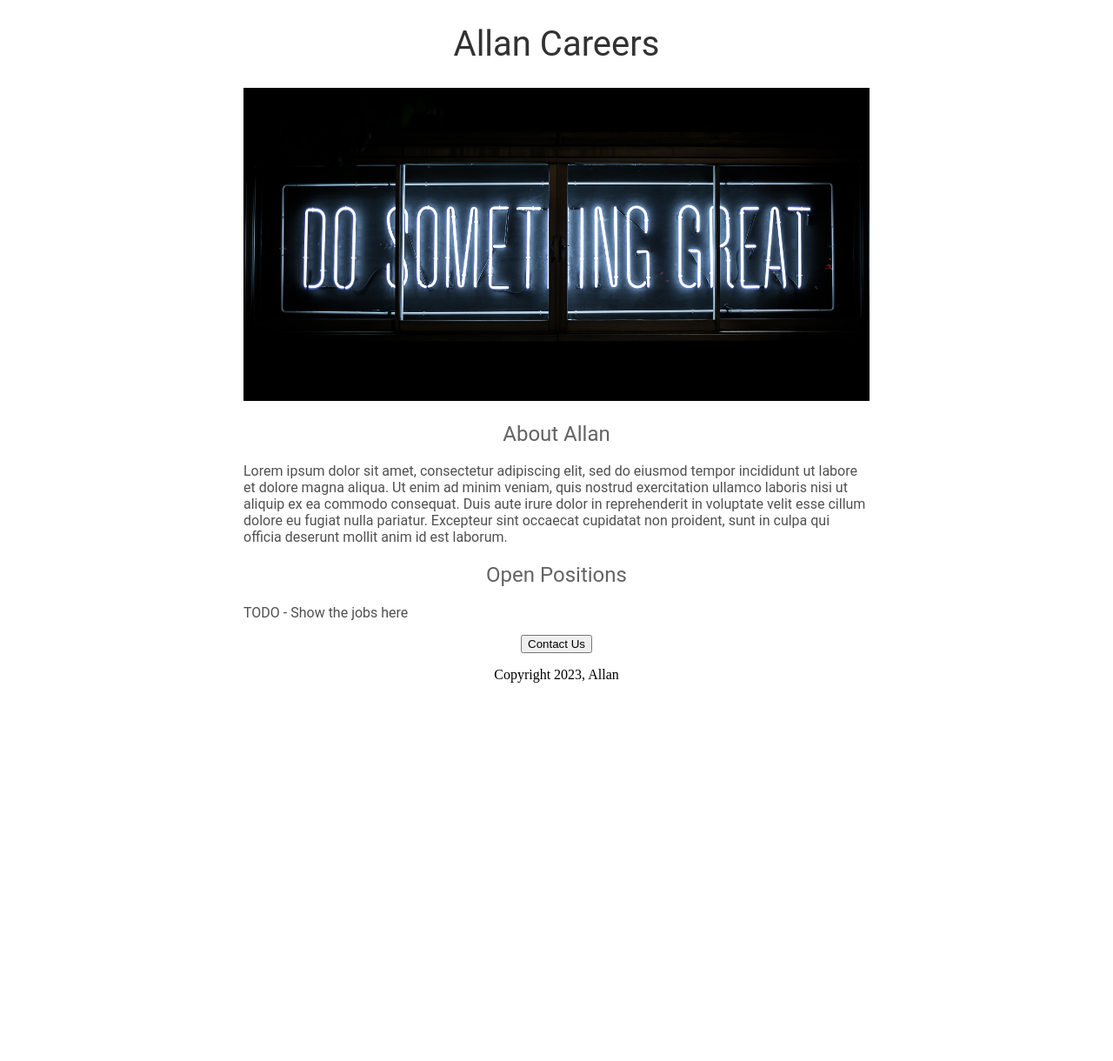
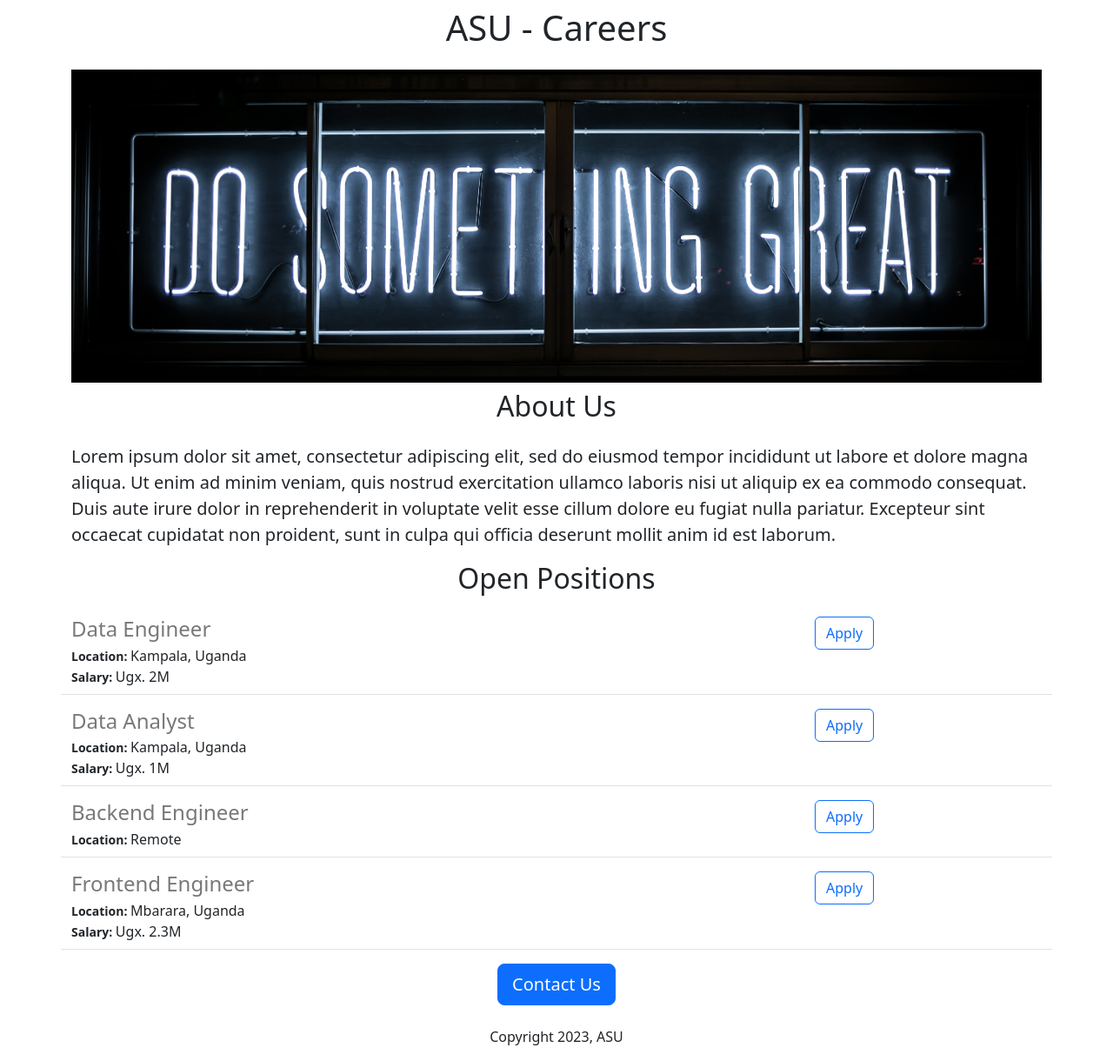
Before and after one commit to Aletien/allan-careers-website, a Flask app: page / in a window 1280 px wide. Shown: the whole page at 87% size. Before the commit the page ends 785 px from the top, so only its background shows below. Run offline with Flask 3, Linux system fonts and the light colour scheme.

Commit message:
Added dynamic data and API route

```diff
--- a/app.py
+++ b/app.py
@@ -1,11 +1,42 @@
-from flask import Flask, render_template
+from flask import Flask, render_template, jsonify
 
 app = Flask(__name__)
+
+JOBS = [
+  {
+    'id': 1,
+    'title' : "Data Engineer",
+    'location' : 'Kampala, Uganda',
+    'salary' : 'Ugx. 2M'
+  },
+  {
+    'id': 1,
+    'title' : "Data Analyst",
+    'location' : 'Kampala, Uganda',
+    'salary' : 'Ugx. 1M'
+  },
+  {
+    'id': 1,
+    'title' : "Backend Engineer",
+    'location' : 'Remote',
+
+  },
+  {
+    'id': 4,
+    'title' : "Frontend Engineer",
+    'location' : 'Mbarara, Uganda',
+    'salary' : 'Ugx. 2.3M'
+  }
+]
 
 
 @app.route("/")
 def hello_world():
-  return render_template('home.html')
+  return render_template('home.html', jobs=JOBS, company_name='ASU')
+
+@app.route("/api/jobs")
+def list_jobs():
+  return jsonify(JOBS)
 
 
 if __name__ == "__main__":
--- a/templates/home.html
+++ b/templates/home.html
@@ -5,50 +5,33 @@
   <meta http-equiv="X-UA-Compatible" content="IE=edge">
   <meta name="viewport" content="width=device-width, initial-scale=1.0">
   <title>Allan Careers</title>
+  <link href="https://cdn.jsdelivr.net/npm/bootstrap@5.2.3/dist/css/bootstrap.min.css" rel="stylesheet" integrity="sha384-rbsA2VBKQhggwzxH7pPCaAqO46MgnOM80zW1RWuH61DGLwZJEdK2Kadq2F9CUG65" crossorigin="anonymous">
   <style>
-    h1{
-      font-size: 40px;
-      font-family: Roboto;
-      font-weight: normal;
-      color: rgb(50,50,50);
-      text-align: center;
-    }
-    #banner {
+    #banner{
+      height: 360px;
       width: 100%;
-      height:360px;
       object-fit: cover;
     }
-    h2{
-      font-family: Roboto;
-      font: size; 32px;
-      color: rgb(100,100,100);
-      text-align: center;
-      font-weight: normal;
-    }
-    .bodytext{
-      font-family: Roboto;
-      color: rgb(80,80,80);
-    }
-    #container{
-      max-width: 720px;
-      margin: 0 auto;
-    }
-
   </style>
-
 </head>
 <body>
-  <div id="container">
-    <h1>Allan Careers</h1>
-    <img id="banner" src="https://allan-careers-website.allanbakwanamah.repl.co/static/banner.jpg" alt="Banner" height="320">
-    <h2>About Allan</h2>
-    <p class="bodytext">Lorem ipsum dolor sit amet, consectetur adipiscing elit, sed do eiusmod tempor incididunt ut labore et dolore magna aliqua. Ut enim ad minim veniam, quis nostrud exercitation ullamco laboris nisi ut aliquip ex ea commodo consequat. Duis aute irure dolor in reprehenderit in voluptate velit esse cillum dolore eu fugiat nulla pariatur. Excepteur sint occaecat cupidatat non proident, sunt in culpa qui officia deserunt mollit anim id est laborum.</p>
-    <h2>Open Positions</h2>
-    <p class="bodytext">TODO - Show the jobs here</p>
-    <div style="text-align:center;">
-      <button>Contact Us</button>
-      <p>Copyright 2023, Allan</p>
+  <div class="container">
+    <h1 class="text-center mt-2 mb-4">{{company_name}} - Careers</h1>
+    <img class="img-fluid" id="banner" src="https://allan-careers-website.allanbakwanamah.repl.co/static/banner.jpg" alt="Banner" height="360">
+    <h2 class="text-center mt-2 mb-4">About Us</h2>
+    <p class="lead">Lorem ipsum dolor sit amet, consectetur adipiscing elit, sed do eiusmod tempor incididunt ut labore et dolore magna aliqua. Ut enim ad minim veniam, quis nostrud exercitation ullamco laboris nisi ut aliquip ex ea commodo consequat. Duis aute irure dolor in reprehenderit in voluptate velit esse cillum dolore eu fugiat nulla pariatur. Excepteur sint occaecat cupidatat non proident, sunt in culpa qui officia deserunt mollit anim id est laborum.</p>
+    <h2 class="text-center mt-2 mb-4">Open Positions</h2>
+    <div>
+      {% for job in jobs %}
+        {% include 'jobitem.html' %}
+      {% endfor%}
+    </div>
+    <div class="text-center">
+      <button class="btn btn-primary btn-lg">Contact Us</button>
+      <p class="mt-4">Copyright 2023, {{company_name}}</p>
     </div>
   </div>
+
+  <script src="https://cdn.jsdelivr.net/npm/bootstrap@5.2.3/dist/js/bootstrap.bundle.min.js" integrity="sha384-kenU1KFdBIe4zVF0s0G1M5b4hcpxyD9F7jL+jjXkk+Q2h455rYXK/7HAuoJl+0I4" crossorigin="anonymous"></script>
 </body>
 </html>
--- /dev/null
+++ b/templates/jobitem.html
@@ -0,0 +1,12 @@
+<div class="border-bottom row" style="margin-bottom:16px;  padding-bottom:8px;">
+  <div class="col-9">
+    <h4 style="color:rgb(120,120,120); margin-bottom:4px;"> {{ job['title'] }} </h4>
+    <div> <b> <small> Location: </small> </b> {{ job['location'] }} </div>
+      {% if 'salary' in job %}
+          <div> <b> <small> Salary: </small> </b> {{ job['salary'] }} </div>
+      {% endif %}
+  </div>
+  <div class="col-3">
+    <button type="button" class="btn btn-outline-primary">Apply</button>
+  </div>
+</div>
```
